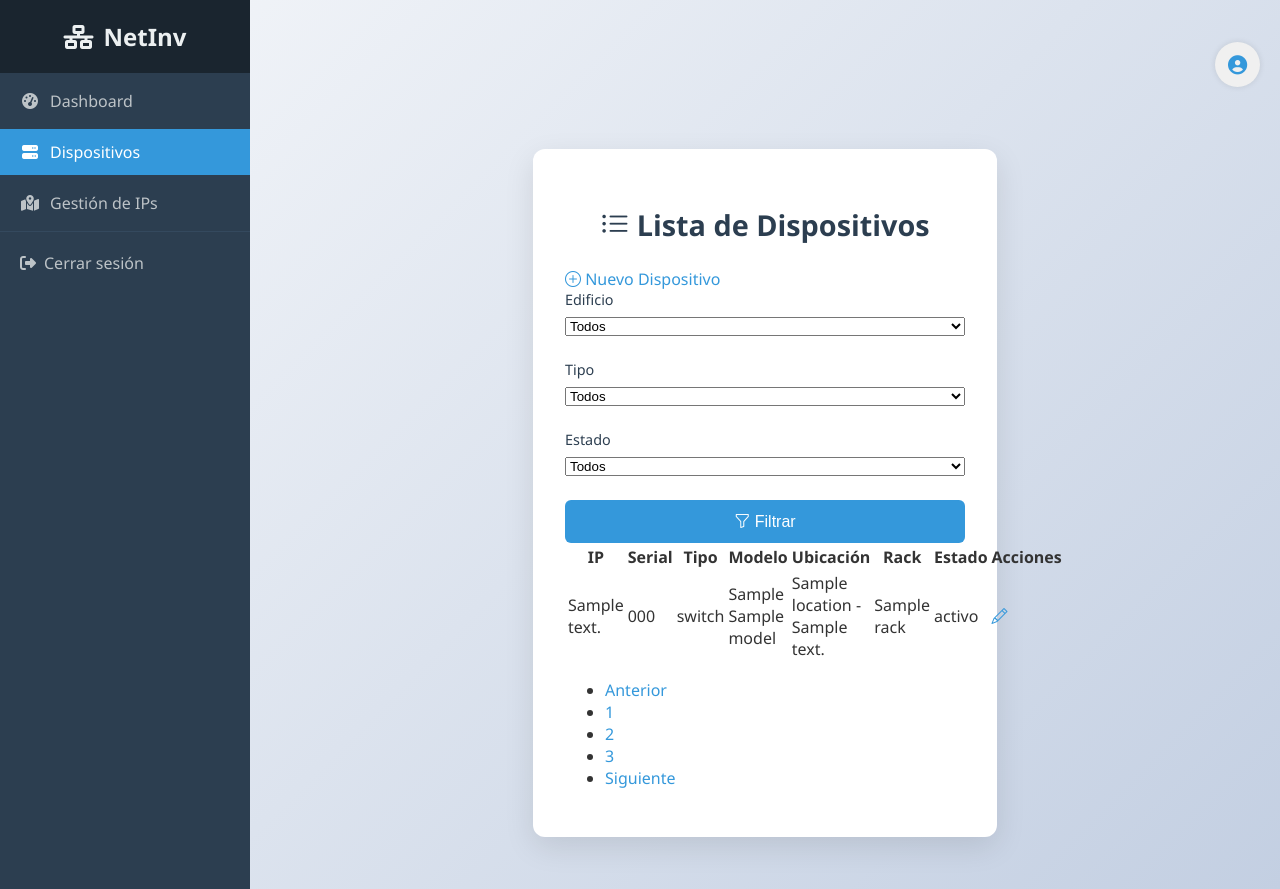
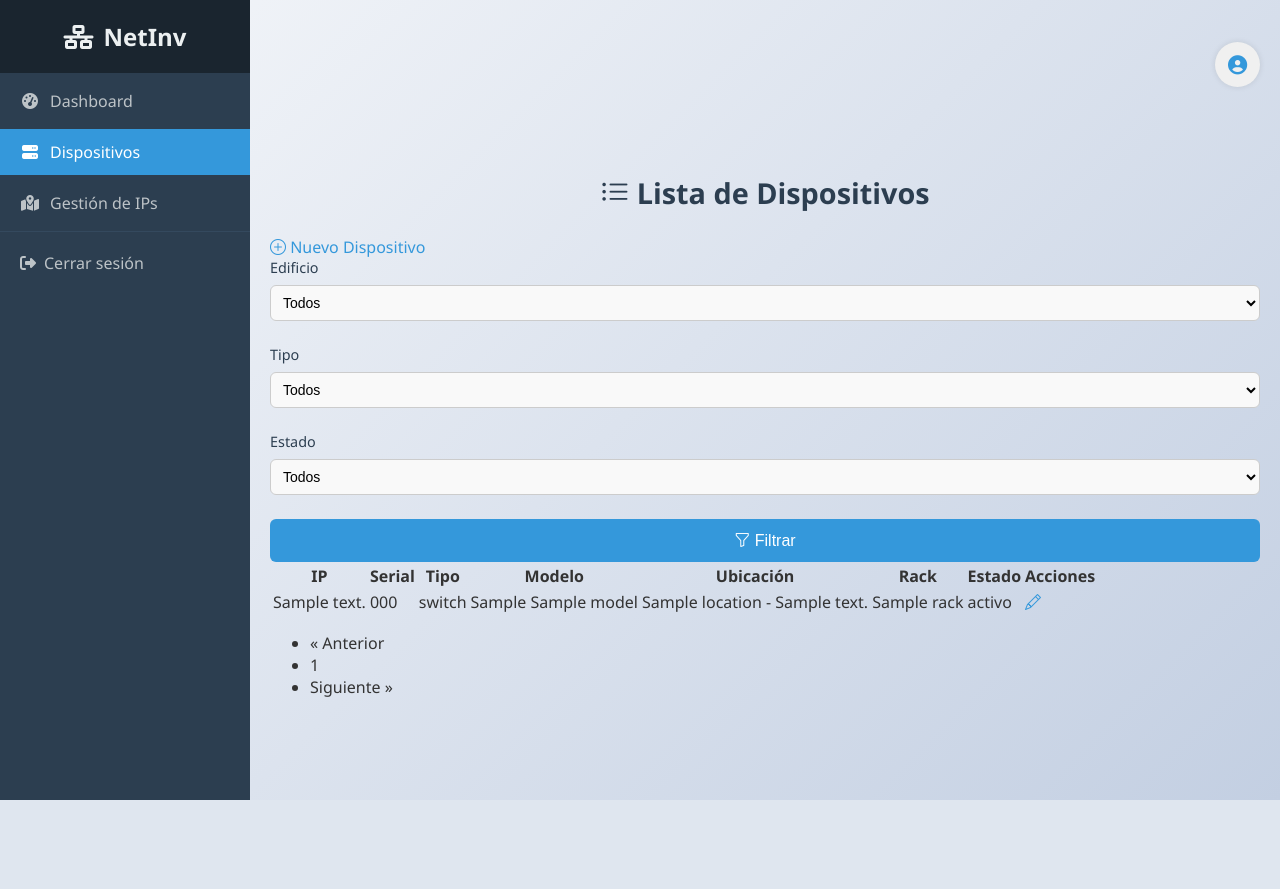
Before and after one commit to Pepentium/netinv_app, a Flask app: page /device_list in a window 1280 px wide. After the commit the page ends 800 px from the top, so only its background shows below. Run offline with Flask 3, Linux system fonts and the light colour scheme; a user stored in the database is signed in; tables that the repository leaves empty hold one stand-in row (values such as "Sample post").

Commit message:
feat:final-changes

```diff
--- a/app/inventory/routes.py
+++ b/app/inventory/routes.py
@@ -26,24 +26,52 @@ def dashboard():
     )
 
 
+from flask import request
 @inventory_bp.route("/device_list")
 @login_required
 def device_list():
-    devices = db.session.query(
-        Device,
-        Location.loc_building_name,
-        Location.loc_detail,
-        Rack.rck_name,
-        Model.mdl_name,
-        Model.mdl_manufacturer
-    ).join(
-        Rack, Device.rck_id == Rack.rck_id
-    ).join(
-        Location, Rack.loc_id == Location.loc_id
-    ).join(
-        Model, Device.mdl_id == Model.mdl_id
-    ).all()
-    return render_template('inventory/device_list.html', devices=devices)
+    page = request.args.get('page', 1, type=int)
+    per_page = 10
+
+    # Capturar filtros
+    building = request.args.get('building', type=str)
+    dev_type = request.args.get('type', type=str)
+    status = request.args.get('status', type=str)
+
+    # Base de la consulta
+    query = (
+        db.session.query(
+            Device,
+            Location.loc_building_name,
+            Location.loc_detail,
+            Rack.rck_name,
+            Model.mdl_name,
+            Model.mdl_manufacturer,
+        )
+        .join(Rack, Device.rck_id == Rack.rck_id)
+        .join(Location, Rack.loc_id == Location.loc_id)
+        .join(Model, Device.mdl_id == Model.mdl_id)
+    )
+
+    # Aplicar filtros condicionales
+    if building:
+        query = query.filter(Location.loc_building_name == building)
+    if dev_type:
+        query = query.filter(Device.dev_type == dev_type)
+    if status:
+        query = query.filter(Device.dev_status == status)
+
+    # Orden y paginación
+    query = query.order_by(Device.dev_ip_address)
+    pagination = query.paginate(page=page, per_page=per_page, error_out=False)
+
+    return render_template(
+        "inventory/device_list.html",
+        devices=pagination.items,
+        pagination=pagination
+    )
+
+
 
 from flask import render_template, request, redirect, url_for, flash
 from app import db
@@ -93,22 +121,25 @@ def add_device():
 
             db.session.commit()
 
-            flash('Dispositivo registrado exitosamente!', 'success')
-            return redirect(url_for('inventory.device_list'))
+            flash("Dispositivo registrado exitosamente!", "success")
+            return redirect(url_for("inventory.device_list"))
 
         except Exception as e:
             db.session.rollback()
-            flash(f'Error al registrar: {str(e)}', 'danger')
+            flash(f"Error al registrar: {str(e)}", "danger")
 
     # GET request
     available_ips = get_available_ips()
-    buildings = ['EDIFICIO1', 'EDIFICIO2', 'EDIFICIO3', 'EDIFICIO4', 'EDIFICIO5']
+    buildings = ["EDIFICIO1", "EDIFICIO2", "EDIFICIO3", "EDIFICIO4", "EDIFICIO5"]
     existing_models = Model.query.all()
 
-    return render_template('inventory/add_device.html',
-                        available_ips=available_ips,
-                        buildings=buildings,
-                        existing_models=existing_models)
+    return render_template(
+        "inventory/add_device.html",
+        available_ips=available_ips,
+        buildings=buildings,
+        existing_models=existing_models,
+    )
+
 
 def get_available_ips():
     """Obtiene todas las IPs disponibles en el rango 192.168.20.0/24"""
--- a/app/static/css/styles.css
+++ b/app/static/css/styles.css
@@ -1,6 +1,6 @@
 /* Estilos base */
 body {
-    font-family: 'Segoe UI', Tahoma, Geneva, Verdana, sans-serif;
+    font-family: "Segoe UI", Tahoma, Geneva, Verdana, sans-serif;
     margin: 0;
     padding: 0;
     min-height: 100vh;
@@ -152,7 +152,6 @@ a:hover {
     display: grid;
     grid-template-columns: repeat(auto-fit, minmax(280px, 1fr));
     gap: 1.5rem;
-    margin-top: 1rem;
 }
 
 .stat-card {
@@ -224,9 +223,12 @@ a:hover {
 }
 
 .sidebar-nav ul {
-    list-style: none;  /* Elimina los marcadores de lista */
-    padding-left: 0;   /* Opcional: elimina el espaciado a la izquierda */
-    margin: 0;         /* Opcional: elimina márgenes predeterminados */
+    list-style: none;
+    /* Elimina los marcadores de lista */
+    padding-left: 0;
+    /* Opcional: elimina el espaciado a la izquierda */
+    margin: 0;
+    /* Opcional: elimina márgenes predeterminados */
 }
 
 .nav-item {
@@ -335,7 +337,8 @@ main {
 
 /* Estilos para el botón de toggle */
 .sidebar-toggle {
-    display: none; /* Oculto por defecto */
+    display: none;
+    /* Oculto por defecto */
     position: fixed;
     top: 15px;
     left: 15px;
@@ -376,11 +379,11 @@ main {
     }
 
     .sidebar:not(.collapsed) {
-        box-shadow: 2px 0 10px rgba(0,0,0,0.1);
+        box-shadow: 2px 0 10px rgba(0, 0, 0, 0.1);
     }
 
     /* Ajustar contenido cuando el sidebar se abre */
-    .sidebar:not(.collapsed) + .main-content {
+    .sidebar:not(.collapsed)+.main-content {
         transform: translateX(250px);
     }
 }
@@ -441,7 +444,8 @@ main {
     margin-bottom: 20px;
 }
 
-    .stat-table th, .stat-table td {
+.stat-table th,
+.stat-table td {
     padding: 8px;
     text-align: left;
     border-bottom: 1px solid #eee;
@@ -475,7 +479,8 @@ main {
     flex-direction: column;
 }
 
-.form-control, .custom-select {
+.form-control,
+.custom-select {
     padding: 8px;
     border: 1px solid #ccc;
     border-radius: 6px;
@@ -486,3 +491,10 @@ main {
     background-color: #f9f9f9;
     cursor: pointer;
 }
+
+.form-check {
+    display: inline-flex !important;
+    flex-direction: row !important;
+    align-items: center;
+    gap: 0.5rem;
+}
--- a/app/templates/inventory/device_list.html
+++ b/app/templates/inventory/device_list.html
@@ -1,5 +1,5 @@
 {% extends "base.html" %} {% block content %}
-<div class="container mt-4">
+<div class="w-100 w-md-75 w-lg-50 mx-auto">
     <div class="d-flex justify-content-between align-items-center mb-4">
         <h2><i class="bi bi-list-ul"></i> Lista de Dispositivos</h2>
         <a href="{{ url_for('inventory.add_device') }}" class="btn btn-primary">
@@ -8,33 +8,31 @@
     </div>
 
     <!-- Filtros -->
-    <div class="card mb-4">
-        <div class="card-body">
-            <form class="row g-3">
+    <form class="row g-3" method="get">
         <div class="col-md-3">
             <label class="form-label">Edificio</label>
-                    <select class="form-select">
-                        <option>Todos</option>
-                        <option>EDIFICIO1</option>
-                        <option>EDIFICIO2</option>
-                        <!-- Agregar más según necesidad -->
+            <select name="building" class="custom-select">
+                <option value="">Todos</option>
+                <option value="EDIFICIO1" {{ 'selected' if request.args.get('building')=='EDIFICIO1' }}>EDIFICIO1
+                </option>
+                <option value="EDIFICIO2" {{ 'selected' if request.args.get('building')=='EDIFICIO2' }}>EDIFICIO2
+                </option>
             </select>
         </div>
         <div class="col-md-3">
             <label class="form-label">Tipo</label>
-                    <select class="form-select">
-                        <option>Todos</option>
-                        <option>switch</option>
-                        <option>router</option>
-                        <!-- Otros tipos -->
+            <select name="type" class="custom-select">
+                <option value="">Todos</option>
+                <option value="switch" {{ 'selected' if request.args.get('type')=='switch' }}>switch</option>
+                <option value="router" {{ 'selected' if request.args.get('type')=='router' }}>router</option>
             </select>
         </div>
         <div class="col-md-3">
             <label class="form-label">Estado</label>
-                    <select class="form-select">
-                        <option>Todos</option>
-                        <option>activo</option>
-                        <option>inactivo</option>
+            <select name="status" class="custom-select">
+                <option value="">Todos</option>
+                <option value="activo" {{ 'selected' if request.args.get('status')=='activo' }}>activo</option>
+                <option value="inactivo" {{ 'selected' if request.args.get('status')=='inactivo' }}>inactivo</option>
             </select>
         </div>
         <div class="col-md-3 d-flex align-items-end">
@@ -43,8 +41,7 @@
             </button>
         </div>
     </form>
-        </div>
-    </div>
+
 
     <!-- Tabla de dispositivos -->
     <div class="card">
@@ -104,15 +101,37 @@
             <!-- Paginación -->
             <nav aria-label="Page navigation" class="mt-4">
                 <ul class="pagination justify-content-center">
-                    <li class="page-item disabled">
-                        <a class="page-link" href="#" tabindex="-1">Anterior</a>
+                    {% if pagination.has_prev %}
+                    <li class="page-item">
+                        <a class="page-link" href="{{ url_for('inventory.device_list', page=pagination.prev_num) }}">«
+                            Anterior</a>
                     </li>
-                    <li class="page-item active"><a class="page-link" href="#">1</a></li>
-                    <li class="page-item"><a class="page-link" href="#">2</a></li>
-                    <li class="page-item"><a class="page-link" href="#">3</a></li>
+                    {% else %}
+                    <li class="page-item disabled"><span class="page-link">« Anterior</span></li>
+                    {% endif %}
+
+                    {% for p in pagination.iter_pages(left_edge=1, right_edge=1, left_current=2, right_current=2) %}
+                    {% if p %}
+                    {% if p == pagination.page %}
+                    <li class="page-item active"><span class="page-link">{{ p }}</span></li>
+                    {% else %}
                     <li class="page-item">
-                        <a class="page-link" href="#">Siguiente</a>
+                        <a class="page-link" href="{{ url_for('inventory.device_list', page=p) }}">{{ p }}</a>
                     </li>
+                    {% endif %}
+                    {% else %}
+                    <li class="page-item disabled"><span class="page-link">…</span></li>
+                    {% endif %}
+                    {% endfor %}
+
+                    {% if pagination.has_next %}
+                    <li class="page-item">
+                        <a class="page-link"
+                            href="{{ url_for('inventory.device_list', page=pagination.next_num) }}">Siguiente »</a>
+                    </li>
+                    {% else %}
+                    <li class="page-item disabled"><span class="page-link">Siguiente »</span></li>
+                    {% endif %}
                 </ul>
             </nav>
         </div>
```
Also changed, not shown: app/templates/inventory/add_device.html (+30 -39 lines). Lines whose indentation alone changed are shown as unchanged.
